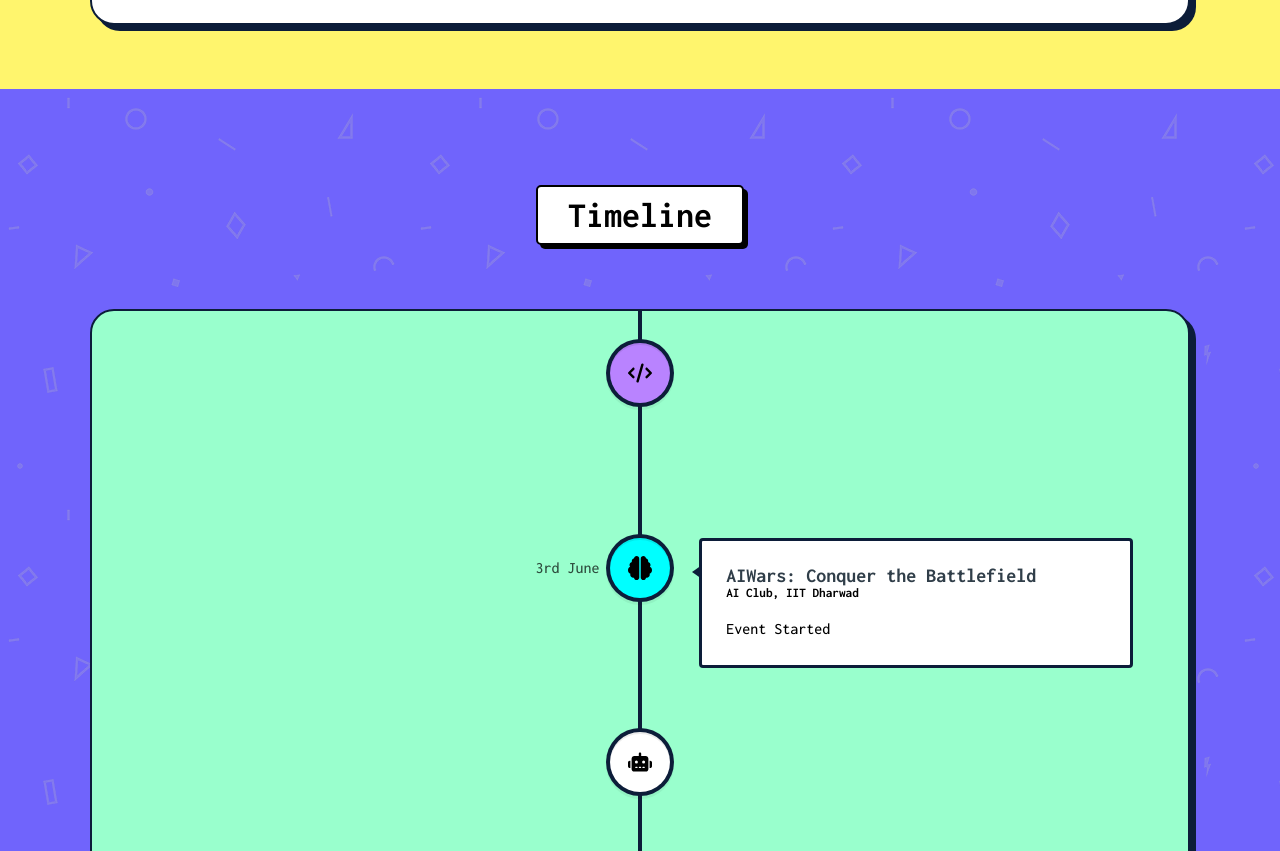
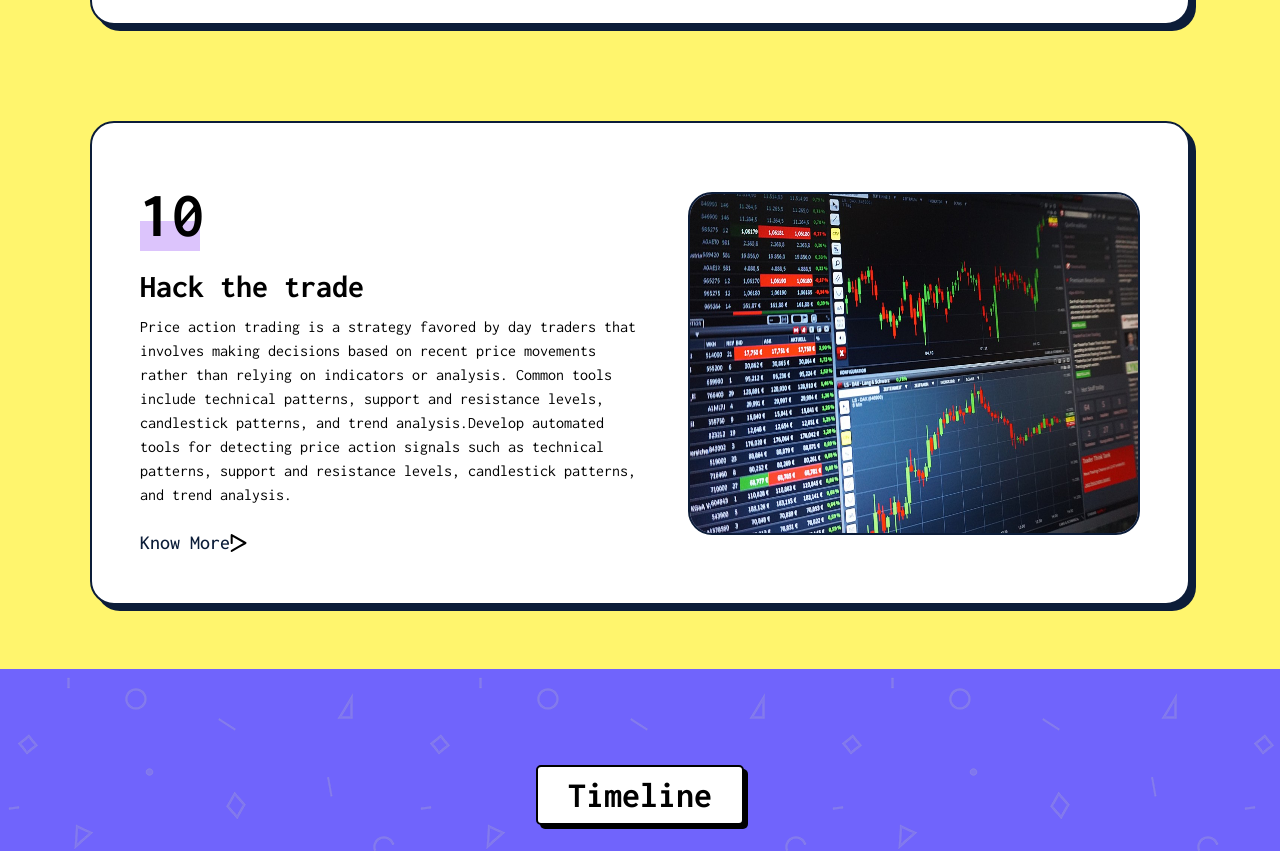
Before and after one commit to oss2019/SOI_2k23, a Next.js app: page / in a window 1280 px wide. Shown: the part 6560-7411 px from the top of the page. Built offline with nearby package versions, Linux system fonts and the light colour scheme.

Commit message:
added finance club event

```diff
--- a/src/components/Events/data.js
+++ b/src/components/Events/data.js
@@ -78,6 +78,18 @@ const data = [
     knowMoreLink:
       "https://drive.google.com/file/d/1_GTKtkzw_bR8IZH37onFoBRJIOGngVBz/view?usp=sharing",
   },
+  {
+    heading: "Hack the trade",
+    content: `Price action trading is a strategy favored by day traders that
+    involves making decisions based on recent price movements
+    rather than relying on indicators or analysis. Common tools
+    include technical patterns, support and resistance levels,
+    candlestick patterns, and trend analysis.Develop automated tools for detecting price action signals such as technical patterns,
+    support and resistance levels, candlestick patterns, and trend analysis.`,
+    image: "/Events/stockmarketimage.jpg",
+    knowMoreLink:
+      "https://drive.google.com/file/d/1c8qUvDKzilgfZPjwe5jAKmab32ayNPK2/view?usp=sharing",
+  },
 ]
 
 export default data
--- a/src/components/Timeline/Timeline.jsx
+++ b/src/components/Timeline/Timeline.jsx
@@ -13,6 +13,7 @@ import {
   faBrain,
   faRobot,
   faRocket,
+  faArrowTrendUp,
 } from "@fortawesome/free-solid-svg-icons"
 
 const prefix = process.env.NEXT_PUBLIC_BASE_PATH || ""
@@ -24,6 +25,7 @@ export default function Timeline() {
     AIwars: faBrain,
     DroneDash: faRobot,
     Cosmoscope: faRocket,
+    Trade: faArrowTrendUp,
   }
   return (
     <>
--- a/src/components/Timeline/timeline_data.js
+++ b/src/components/Timeline/timeline_data.js
@@ -152,6 +152,14 @@ let timeLineData = [
     icon: "DroneDash",
   },
   {
+    title: "Hack the trade",
+    location: "Finance Club, IIT Dharwad",
+    description: "Event Started",
+    date: "24th June",
+    color: "#5A96E3",
+    icon: "Trade",
+  },
+  {
     title: "Alokin - Analog",
     location: "",
     description: "Third Checkpoint",
@@ -192,6 +200,14 @@ let timeLineData = [
     icon: "Cosmoscope",
   },
   {
+    title: "Hack the trade",
+    location: "Finance Club, IIT Dharwad",
+    description: "Submission Deadline",
+    date: "8th July",
+    color: "#5A96E3",
+    icon: "Trade",
+  },
+  {
     title: "Toolset Unbounded",
     location: "Coding Club, IIT Dharwad",
     description:
```
